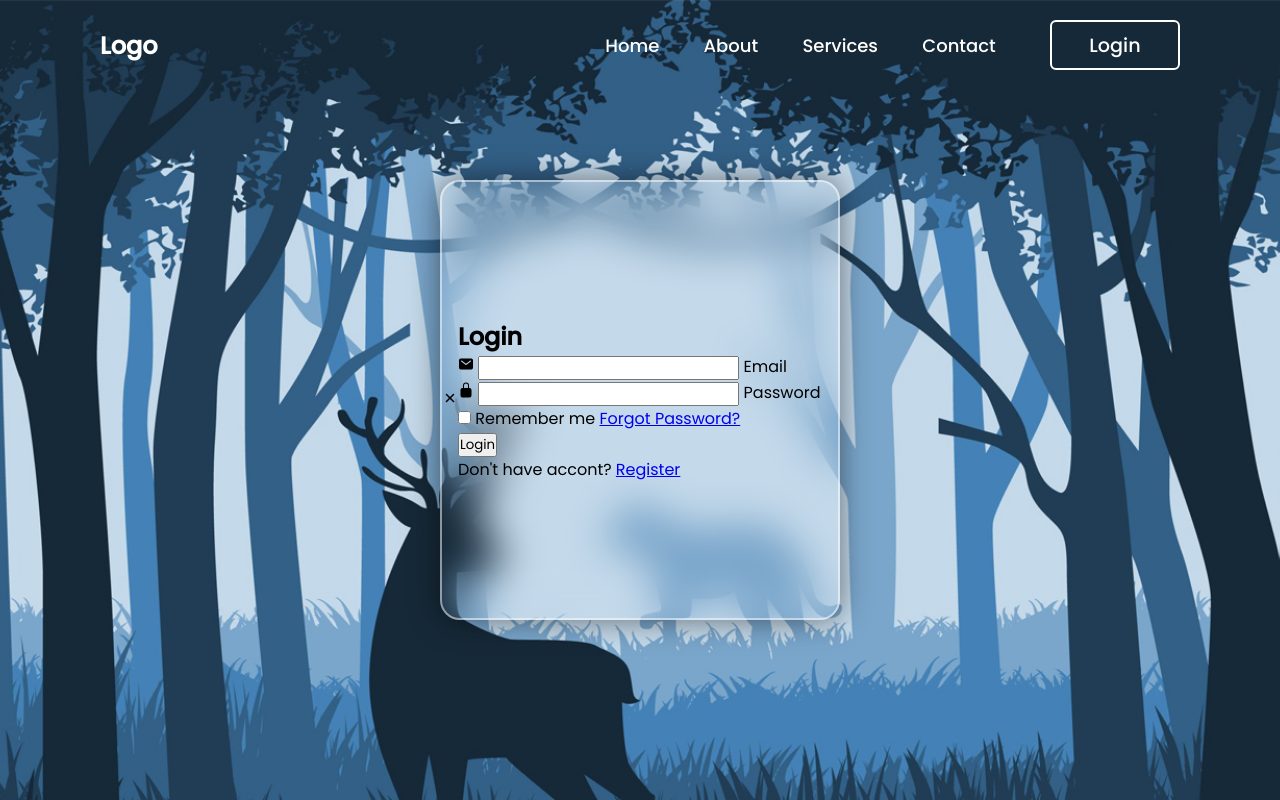
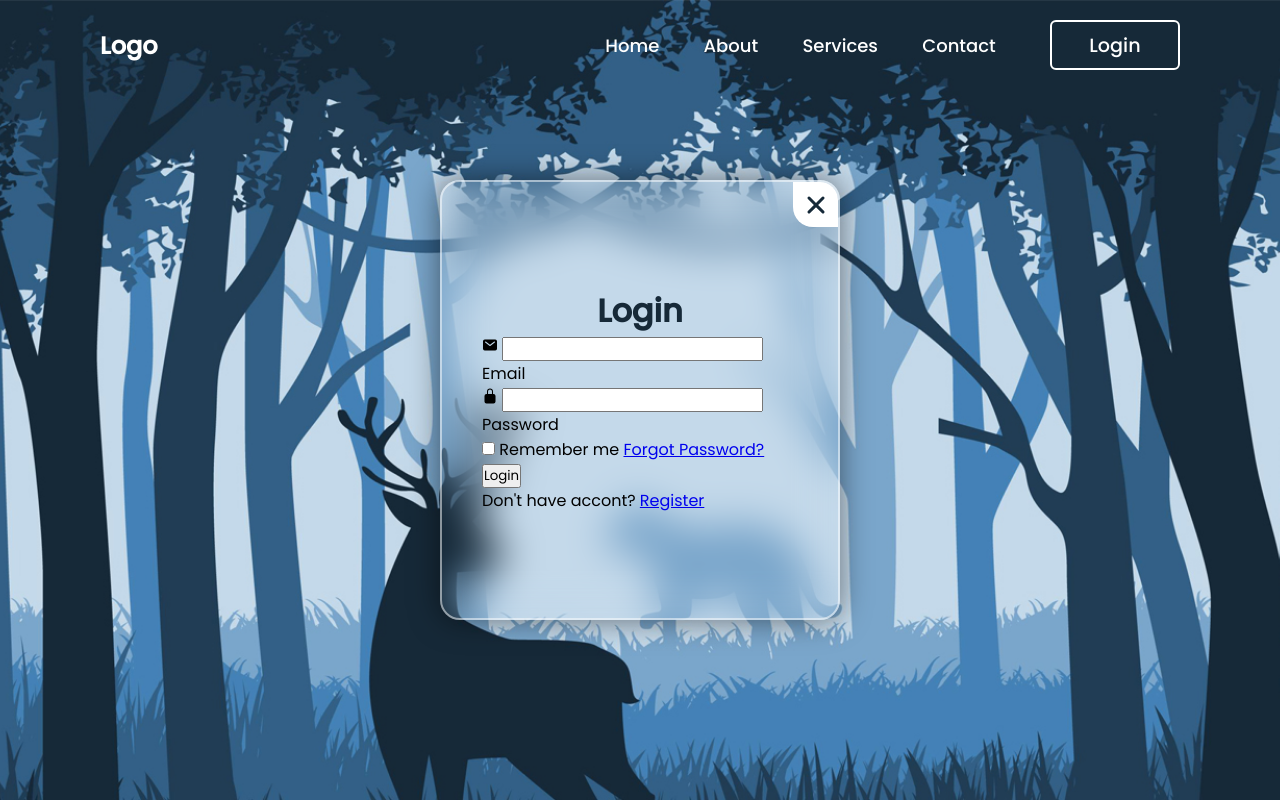
Before and after one commit to DiegoLifCaN/Parallax-Codehall-Blue, a plain HTML site: page index.html in a window 1280 px wide. Drawn offline with nearby package versions, Linux system fonts and the light colour scheme.

Commit message:
css mods

```diff
--- a/src/css/style.css
+++ b/src/css/style.css
@@ -110,6 +110,47 @@ header {
 
 .wrapper .form-box {
   width: 100%;
+  padding: 40px;
+}
+
+.wrapper .form-box.login {
+  transition: transform 0.18s ease;
+  transform: translateX(0);
+}
+
+/* .wrapper.active .form-box.login {
+
+} */
+
+/* .wrapper .form-box.register {
+
+}
+
+.wrapper.active .form-box.register{
+
+} */
+
+.wrapper .icon-close {
+  position: absolute;
+  top: 0;
+  right: 0;
+  width: 45px;
+  height: 45px;
+  background: #ffffff;
+  font-size: 2em;
+  color: #162938;
+  display: flex;
+  justify-content: center;
+  align-items: center;
+  border-bottom-left-radius: 20px;
+  cursor: pointer;
+  z-index: 1;
+}
+
+.form-box h2 {
+  font-size: xx-large;
+  color: #162938;
+  text-align: center;
 }
 
 /* Mobile */
```
